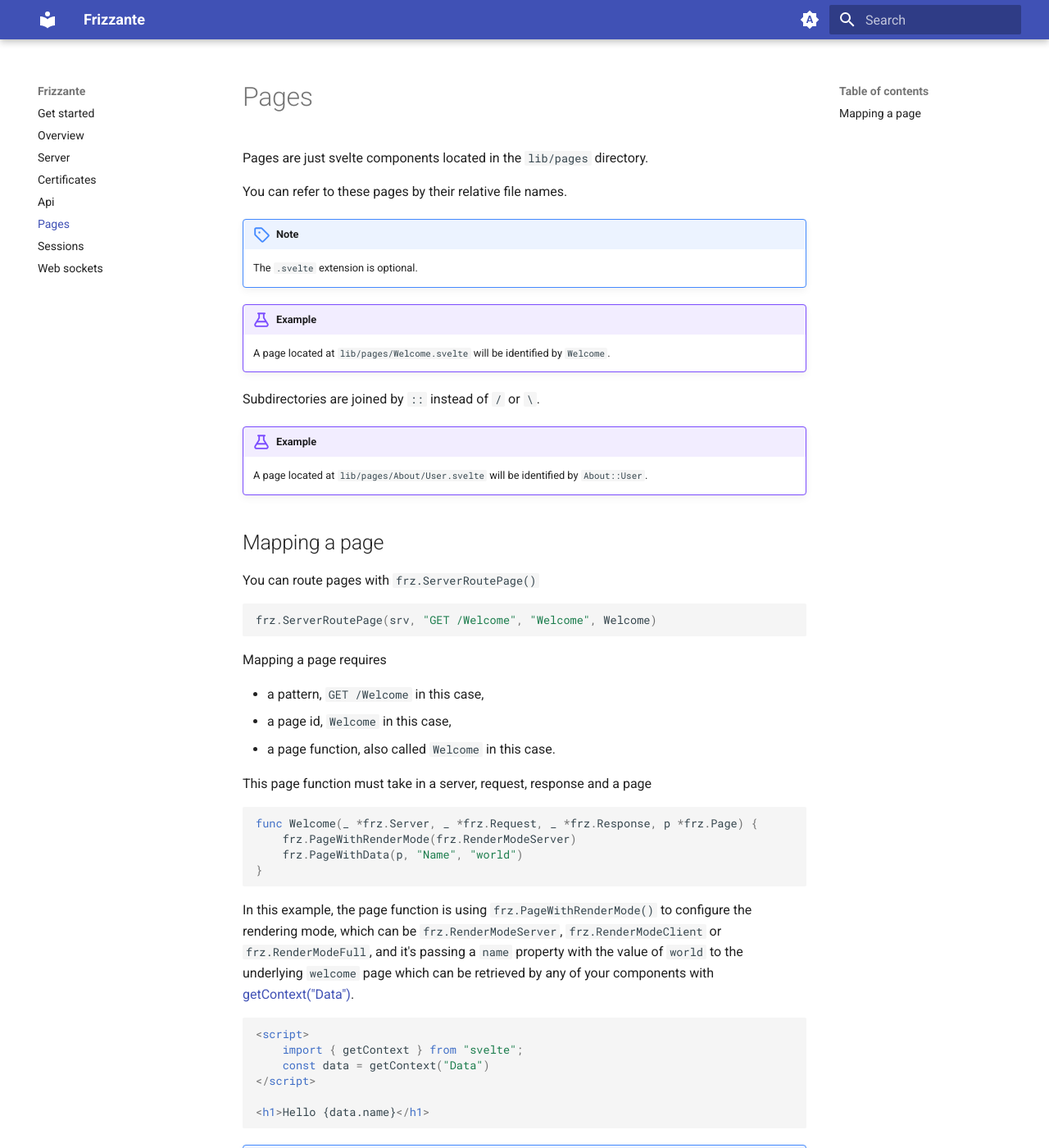
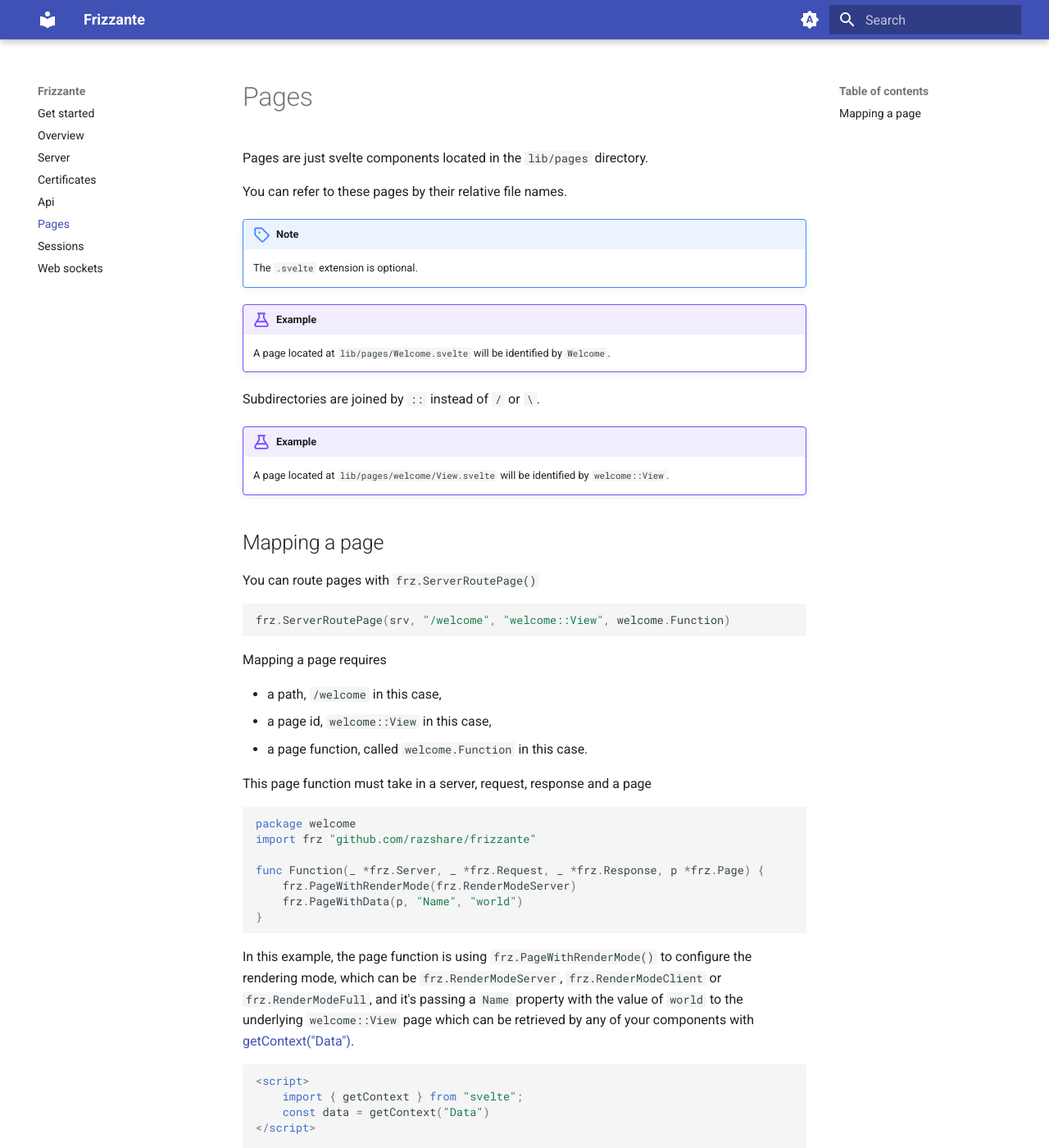
Before and after one commit to razshare/frizzante-docs, an MkDocs documentation site: the page built from docs/pages.md, in a window 1280 px wide and 1400 px high. Shown: the whole window at 82% size. Built offline with MkDocs 1.6.1 and Material for MkDocs 9.7.7, drawn with Linux system fonts in a browser that asks for light colours.

Commit message:
chore(docs): updating pages api and adding package statements to clarify some examples.

````diff
--- a/docs/pages.md
+++ b/docs/pages.md
@@ -11,7 +11,7 @@
 Subdirectories are joined by `::` instead of `/` or `\`.
 
 !!! example
-	A page located at `lib/pages/About/User.svelte` will be identified by `About::User`.
+	A page located at `lib/pages/welcome/View.svelte` will be identified by `welcome::View`.
 
 
 ## Mapping a page
@@ -19,19 +19,22 @@
 You can route pages with `frz.ServerRoutePage()`
 
 ```go
-frz.ServerRoutePage(srv, "GET /Welcome", "Welcome", Welcome)
+frz.ServerRoutePage(srv, "/welcome", "welcome::View", welcome.Function)
 ```
 
 Mapping a page requires
 
-- a pattern, `GET /Welcome` in this case,
-- a page id, `Welcome` in this case,
-- a page function, also called `Welcome` in this case.
+- a path, `/welcome` in this case,
+- a page id, `welcome::View` in this case,
+- a page function, called `welcome.Function` in this case.
 
 This page function must take in a server, request, response and a page
 
 ```go
-func Welcome(_ *frz.Server, _ *frz.Request, _ *frz.Response, p *frz.Page) {
+package welcome
+import frz "github.com/razshare/frizzante"
+
+func Function(_ *frz.Server, _ *frz.Request, _ *frz.Response, p *frz.Page) {
 	frz.PageWithRenderMode(frz.RenderModeServer)
 	frz.PageWithData(p, "Name", "world")
 }
@@ -40,8 +43,8 @@
 In this example, the page function is using `frz.PageWithRenderMode()`
 to configure the rendering mode,
 which can be `frz.RenderModeServer`, `frz.RenderModeClient` or `frz.RenderModeFull`,
-and it's passing a `name` property with the value of `world` to the
-underlying `welcome` page which can be retrieved
+and it's passing a `Name` property with the value of `world` to the
+underlying `welcome::View` page which can be retrieved
 by any of your components with [getContext("Data")](https://svelte.dev/docs/svelte/svelte#getContext).
 
 
````
Also changed, not shown: docs/server.md (+3 -0 lines).
